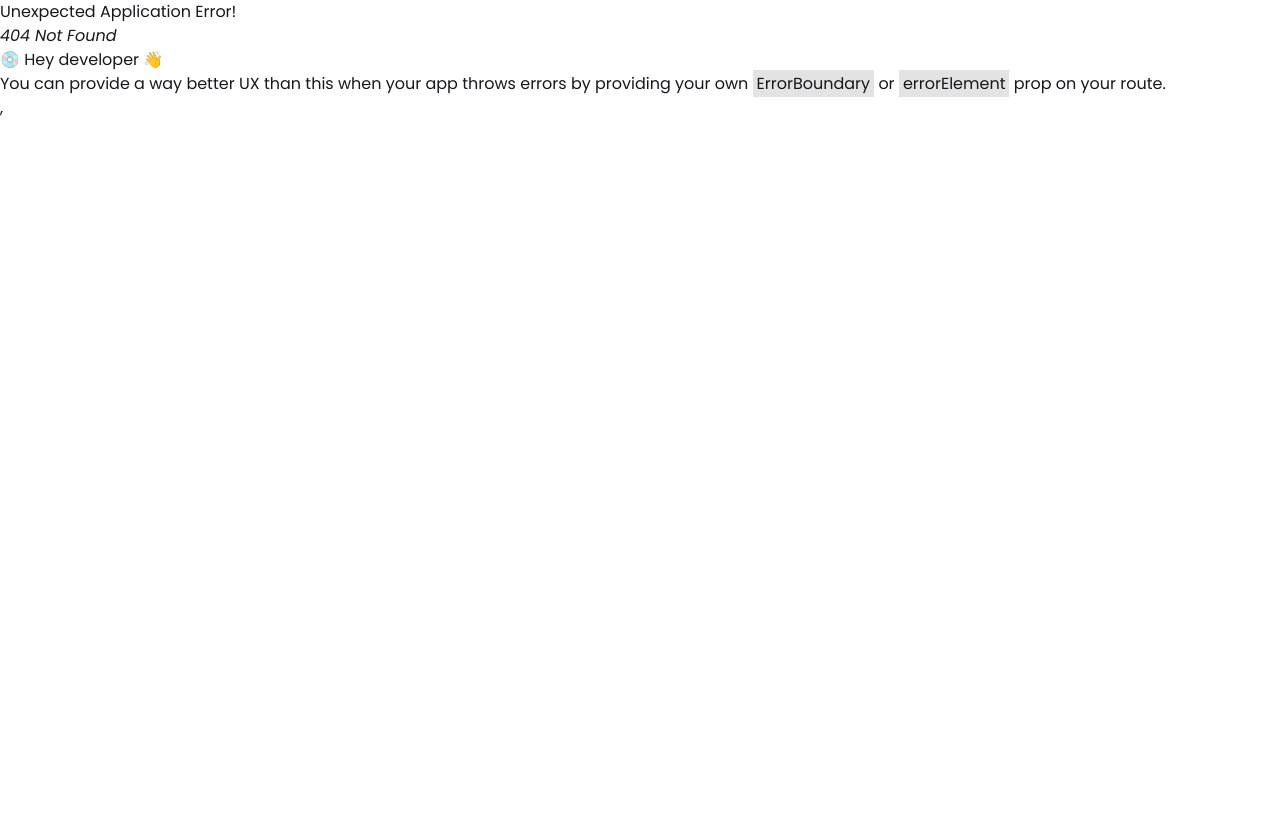
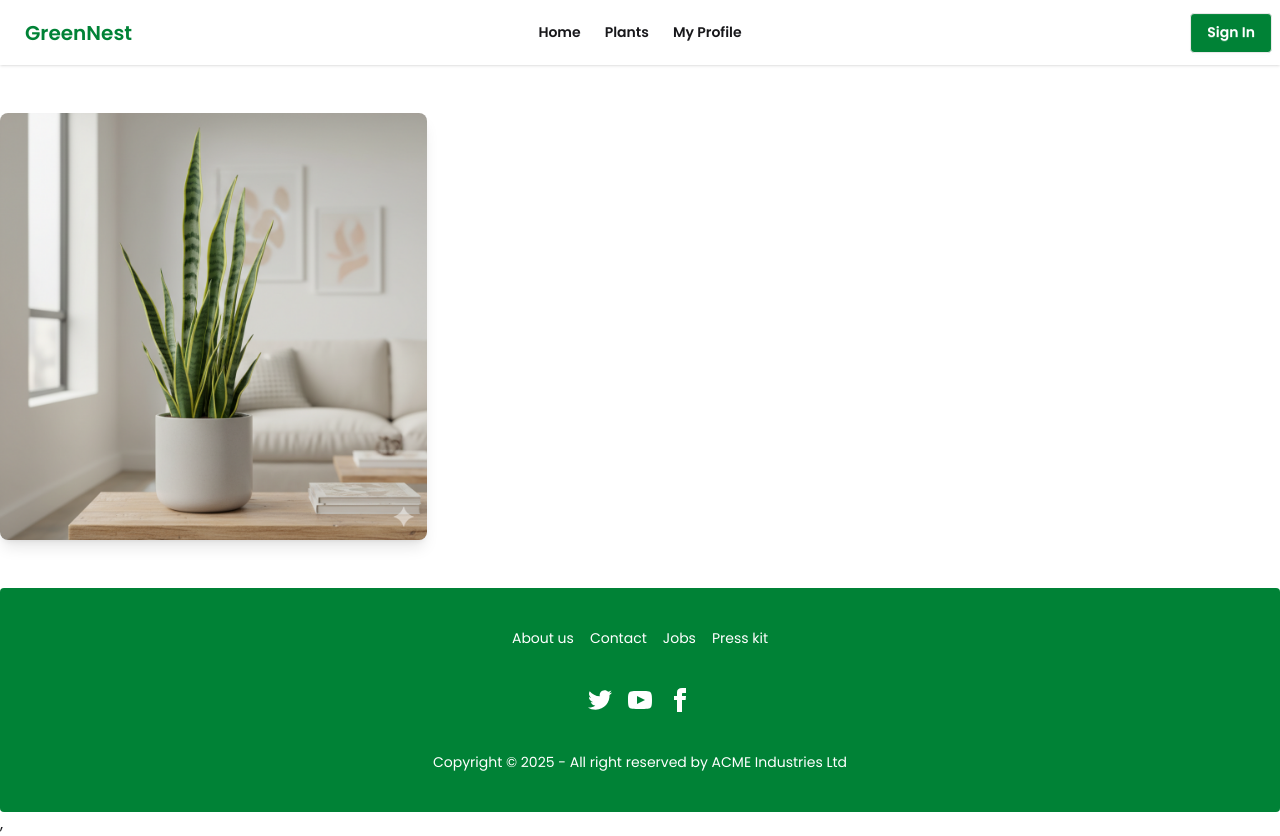
Before and after one commit to Ekram78278/green-nest-app, a React (Vite) app: page /plant-details/1 in a window 1280 px wide. Before the commit this address had no page. Before the commit the page ends 800 px from the top, so only its background shows below. Built offline with nearby package versions, Linux system fonts and the light colour scheme.

Commit message:
added plant details route

```diff
--- a/src/components/PlantCard.jsx
+++ b/src/components/PlantCard.jsx
@@ -1,5 +1,6 @@
 
 import React from 'react';
+import { Link } from 'react-router';
 
 const dataCard = ({data}) => {
     return (
@@ -42,9 +43,9 @@ const dataCard = ({data}) => {
           <strong>Stock:</strong> {data.availableStock}
         </span>
       </div>
-      <button className="w-full bg-gradient-to-br from-green-700 to-green-900 text-white px-3 sm:px-6 py-1.5 sm:py-2 rounded-full text-[10px] sm:text-sm font-semibold hover:from-green-900 hover:to-green-700 transition-all duration-300">
+      <Link to={`/plant-details/${data.plantId}`} className="w-full bg-gradient-to-br from-green-700 to-green-900 text-white px-3 sm:px-6 py-1.5 sm:py-2 rounded-full text-[10px] sm:text-sm font-semibold hover:from-green-900 hover:to-green-700 transition-all duration-300">
         Learn More - ${data.price}
-      </button>
+      </Link>
     </div>
   </div>
 </div>
--- /dev/null
+++ b/src/components/Spinner.jsx
@@ -0,0 +1,11 @@
+import React from 'react';
+
+const Spinner = () => {
+    return (
+        <div>
+            <span className="loading loading-bars loading-xl"></span>
+        </div>
+    );
+};
+
+export default Spinner;
--- /dev/null
+++ b/src/hooks/usePlantData.js
@@ -0,0 +1,22 @@
+import { useEffect, useState } from "react"
+
+const usePlants = () => {
+    const [plants, setPlants] =useState([]);
+    const [loading, setLoading] = useState(true);
+    const [error, setError] = useState(null);
+
+    useEffect(()=> {
+        fetch('/public/plants.json')
+        .then((res) => {
+            if(!res.ok){
+                throw new Error ('Failed to fetch data');
+            } return res.json();
+        })
+        .then((data) => setPlants(data))
+        .catch((error) => setError(error))
+        .finally(()=> setLoading(false));
+    }, [])
+    return{ plants, loading, error}
+}
+
+export default usePlants
--- a/src/pages/Home.jsx
+++ b/src/pages/Home.jsx
@@ -1,5 +1,6 @@
 import { useLoaderData } from "react-router";
 import PlantCard from "../components/PlantCard";
+import PlantDetails from "./PlantDetails";
 
 const Home = () => {
   const plantData = useLoaderData();
@@ -36,6 +37,8 @@ const Home = () => {
       <div className="grid grid-cols-1 sm:grid-cols-2 lg:grid-cols-3 gap-4 sm:gap-6 p-4">
   {featuredPlant.map((data) => (
     <PlantCard data={data} key={data.plantId} />
+
+
   ))}
 </div>
 
--- /dev/null
+++ b/src/pages/PlantDetails.jsx
@@ -0,0 +1,29 @@
+import { useParams } from "react-router";
+import Spinner from "../components/Spinner";
+import usePlants from "../hooks/usePlantData";
+
+const PlantDetails = () => {
+  const { id } = useParams();
+  const { plants, loading } = usePlants();
+  const plant = plants.find((p) => p.plantId === parseInt(id));
+
+  if (loading) {
+    return (
+      <div>
+        <Spinner></Spinner>
+      </div>
+    );
+  }
+
+  return (
+    <div>
+      <img
+        src={plant.image}
+        alt={plant.plantName}
+        className="w-full md:w-1/3 rounded-lg shadow-lg"
+      />
+    </div>
+  );
+};
+
+export default PlantDetails;
--- a/src/routes/routes.jsx
+++ b/src/routes/routes.jsx
@@ -1,29 +1,32 @@
 import { createBrowserRouter } from "react-router";
 import MainLayout from "../layout/MainLayout";
 import Home from "../pages/Home";
+import PlantDetails from "../pages/PlantDetails";
 import Plants from "../pages/Plants";
 import Profile from "../pages/Profile";
-
 
 export const router = createBrowserRouter([
   {
     path: "/",
     element: <MainLayout></MainLayout>,
-    children:[
-
-        {
-           index:true,
-           element:<Home></Home>,
-           loader: () => fetch('/public/plants.json')
-        },
-        {
-            path:'/plants',
-            element:<Plants></Plants>
-        },
-        {
-            path:'/profile',
-            element:<Profile></Profile>
-        }
-    ]
+    children: [
+      {
+        index: true,
+        element: <Home></Home>,
+        loader: () => fetch("/public/plants.json"),
+      },
+      {
+        path: "/plants",
+        element: <Plants></Plants>,
+      },
+      {
+        path: "/profile",
+        element: <Profile></Profile>,
+      },
+      {
+        path: "/plant-details/:id",
+        element: <PlantDetails></PlantDetails>,
+      },
+    ],
   },
 ]);
```
